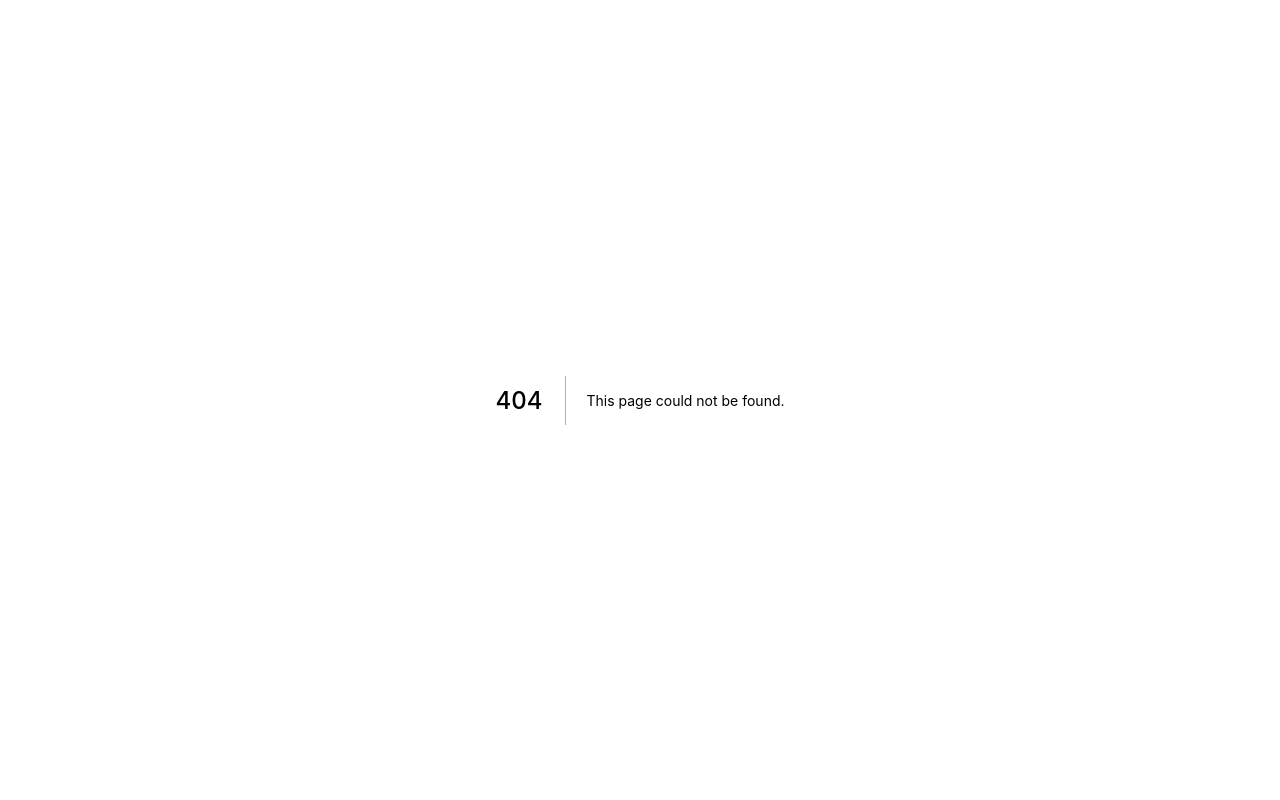
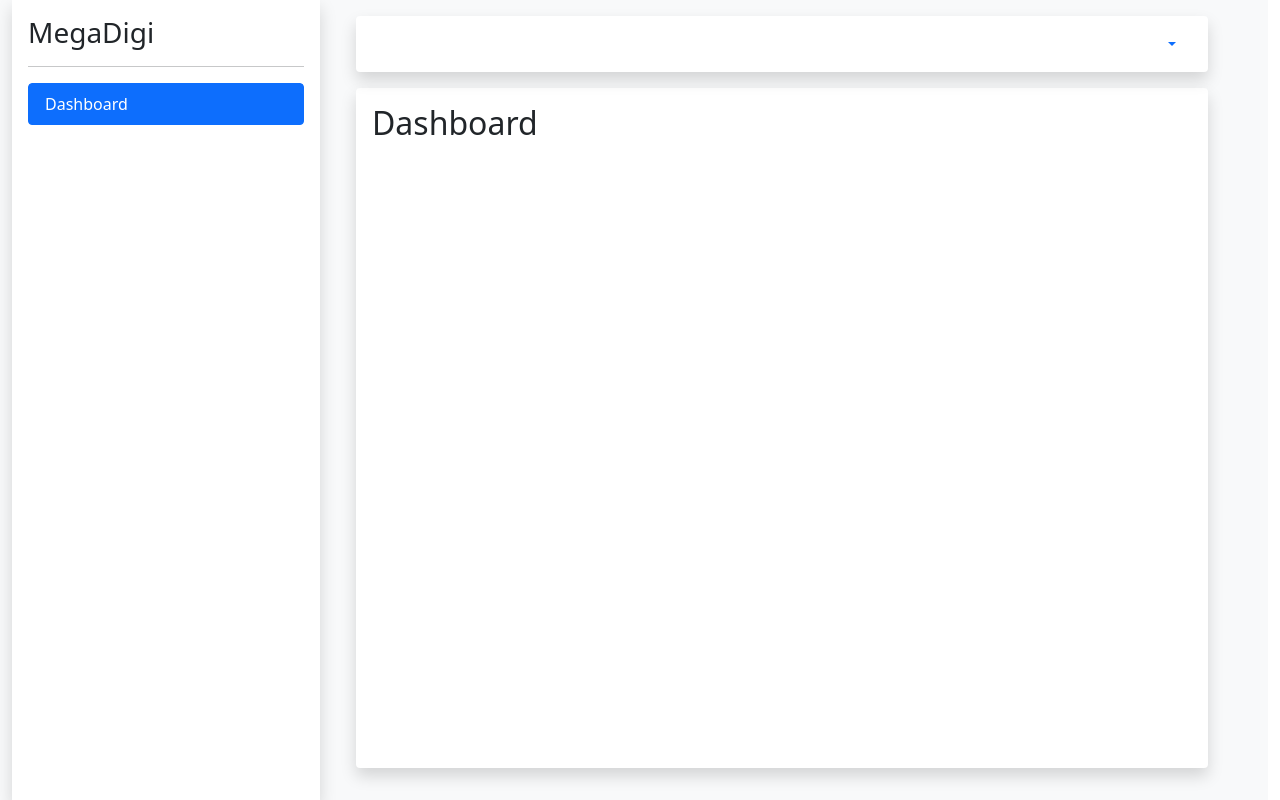
Before and after one commit to aronei44/megadigi-ui, a Next.js app: page /dashboard in a window 1280 px wide. Before the commit this address had no page. Built offline with nearby package versions, Linux system fonts and the light colour scheme.

Commit message:
feat dashboard layout

```diff
--- /dev/null
+++ b/components/extra/dashboard/layout.jsx
@@ -0,0 +1,46 @@
+import Link from "next/link";
+import Nav from "../../large/dashboard/nav";
+import SideBar from "../../large/dashboard/sidebar";
+import desktop from "../../../config/desktop";
+const Layout = ({children}) => {
+    desktop();
+    return (
+        <div
+            className="container-fluid row bg-light">
+            <div
+                className="col-md-3 bg-white shadow py-3 px-3"
+                style={{
+                    height:"100vh",
+                }}>
+                <Link
+                    href={'/'}>
+                    <h3>
+                        MegaDigi
+                    </h3>
+                </Link>
+                <hr />
+                <SideBar />
+            </div>
+            <div
+                className="col-md-9"
+                style={{
+                    height:"100vh",
+                }}>
+                <div
+                    className="container">
+                    <Nav />
+                    <div
+                        className="container bg-white hideScrollbar px-3 py-3 shadow rounded"
+                        style={{
+                            height:"85vh",
+                            overflow:"auto",
+                        }}>
+                        {children}
+                    </div>
+                </div>
+            </div>
+        </div>
+    );
+}
+
+export default Layout;
--- /dev/null
+++ b/components/large/dashboard/nav.jsx
@@ -0,0 +1,53 @@
+import { useState, useEffect } from "react";
+import callAPI from "../../../config/api";
+const Nav = () => {
+    const [name, setName] = useState(null);
+    const [token, setToken] = useState(null);
+    const logout = () => {
+        callAPI({
+        path: "/logout",
+        method: "POST",
+        token
+        })
+    };
+    useEffect(()=>{
+        setName(localStorage.getItem("name"));
+        setToken(localStorage.getItem("token"));
+    },[])
+    return (
+        <nav
+            className="navbar navbar-expand-lg bg-white my-3 rounded shadow">
+            <div
+                className="container-fluid">
+                    <ul
+                        className="navbar-nav ms-auto">
+                        <li
+                            className="nav-item dropdown">
+                            <a
+                                className="nav-link dropdown-toggle"
+                                href="#" id="userDropdown"
+                                role="button"
+                                data-bs-toggle="dropdown"
+                                aria-expanded="false">
+                                {name}
+                            </a>
+                            <ul
+                                className="dropdown-menu"
+                                aria-labelledby="userDropdown">
+                                <li>
+                                    <a
+                                        className="dropdown-item"
+                                        onClick={()=>logout()}
+                                        href="#">
+                                        Logout
+                                    </a>
+                                </li>
+                            </ul>
+                        </li>
+                    </ul>
+            </div>
+        </nav>
+    )
+}
+
+export default Nav
--- /dev/null
+++ b/components/large/dashboard/sidebar.jsx
@@ -0,0 +1,47 @@
+import Link from "next/link"
+import { useEffect, useState } from "react"
+import Route from "../../../config/dashboardRoute"
+
+const Button = ({link,name,disable}) =>{
+    const [active, setActive] = useState(false);
+    useEffect(()=>{
+        if(typeof window !== "undefined" && link === window.location.pathname){
+            setActive(true)
+        }
+    },[])
+    return (
+        <Link
+            href={link}>
+            <a
+                className={`list-group-item list-group-item-action ${active ? 'active': ''} ${disable ? 'disable':''}`}>
+                {name}
+            </a>
+        </Link>
+    )
+}
+
+
+
+const SideBar = () =>{
+    return (
+        <div
+            className="list-group hideScrollbar"
+            style={{
+                height:"85vh",
+                overflow:"auto"
+            }}>
+            {Route.map((item,index) =>{
+                console.log(item)
+                return (
+                    <Button
+                        key={index}
+                        link={item.link}
+                        name={item.name}
+                        disable={item.disable}
+                    />
+                )
+            })}
+        </div>
+    )
+}
+export default SideBar;
--- /dev/null
+++ b/config/dashboardRoute.js
@@ -0,0 +1,8 @@
+const Route = [
+    {
+        link: '/dashboard',
+        name: 'Dashboard',
+        disable: false,
+    },
+]
+export default Route;
--- /dev/null
+++ b/config/desktop.js
@@ -0,0 +1,8 @@
+const desktop = () =>{
+    if(typeof window !== "undefined" && window.innerWidth < 700){
+        localStorage.setItem('pageBefore', window.location.pathname);
+        window.location.href = "/dashboard/alert";
+    }
+}
+
+export default desktop;
--- /dev/null
+++ b/pages/dashboard/index.jsx
@@ -0,0 +1,10 @@
+import Layout from "../../components/extra/dashboard/layout";
+const Index = () => {
+    return (
+        <Layout>
+            <h2>Dashboard</h2>
+        </Layout>
+    );
+}
+
+export default Index;
```
Also changed, not shown: pages/dashboard/alert.jsx (added, +19 -0 lines).
